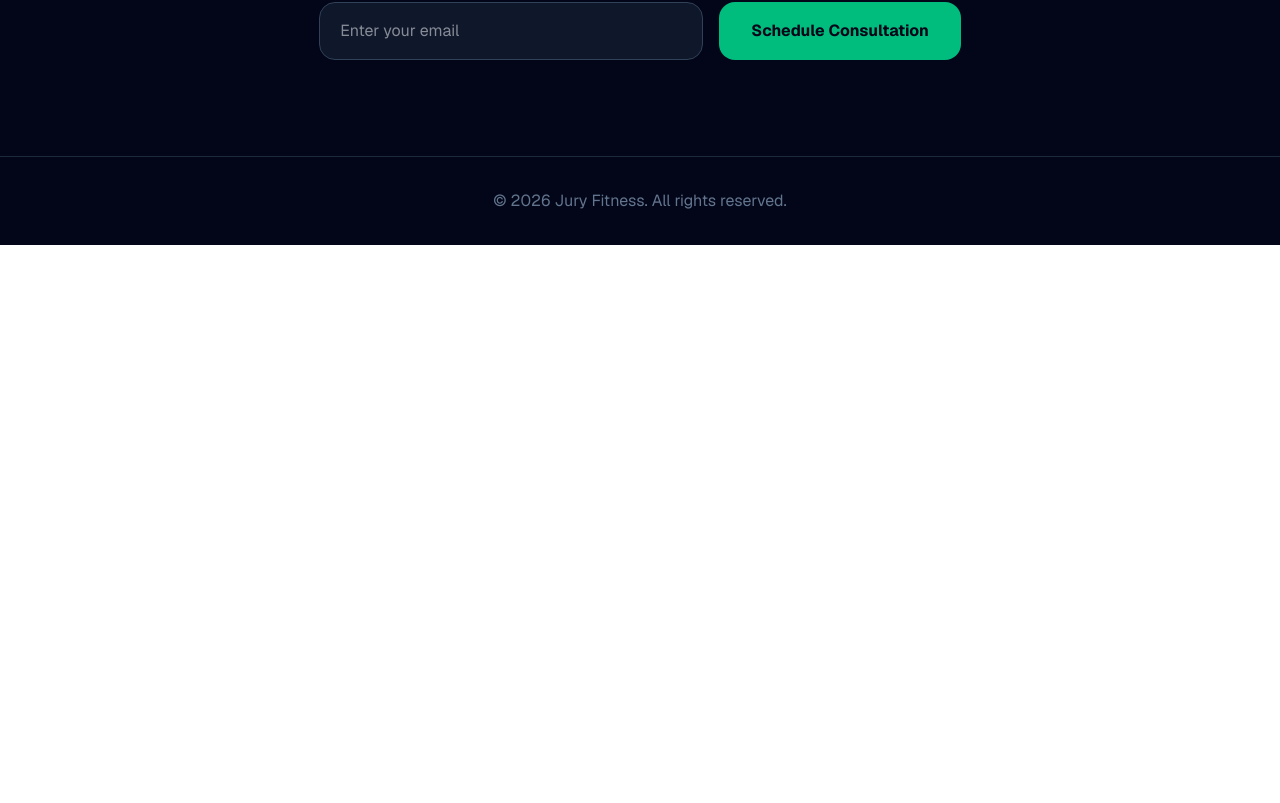
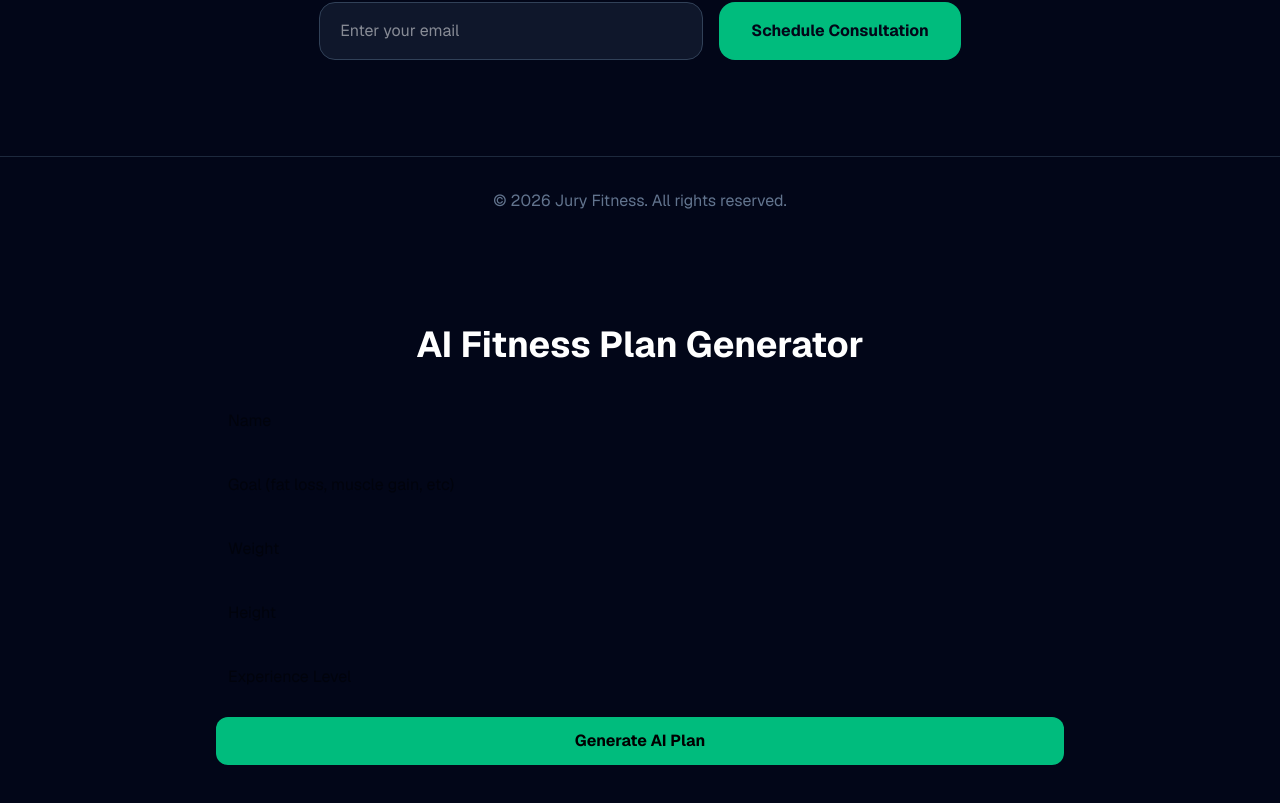
Before and after one commit to bradenjury06-debug/jury-fitness, a Next.js app: page / in a window 1280 px wide. Shown: the part 3555-4358 px from the top of the page. Before the commit the page ends 3800 px from the top, so only its background shows below. Built offline with nearby package versions, Linux system fonts and the light colour scheme.

Commit message:
Added AI signup system

```diff
--- a/app/page.tsx
+++ b/app/page.tsx
@@ -1,4 +1,17 @@
+"use client";
+
+import { useState } from "react";
 export default function JuryFitnessWebsite() {
+const [result, setResult] = useState("");
+const [loading, setLoading] = useState(false);
+
+const [formData, setFormData] = useState({
+  name: "",
+  goal: "",
+  weight: "",
+  height: "",
+  experience: "",
+});
   const services = [
     {
       title: "1-on-1 Personal Training",
@@ -357,6 +370,84 @@ export default function JuryFitnessWebsite() {
       <footer className="border-t border-slate-800 py-8 text-center text-slate-500">
         <p>© 2026 Jury Fitness. All rights reserved.</p>
       </footer>
+    <section className="max-w-4xl mx-auto px-6 py-20">
+  <h2 className="text-4xl font-bold mb-8 text-center">
+    AI Fitness Plan Generator
+  </h2>
+
+  <div className="grid gap-4">
+    <input
+      placeholder="Name"
+      className="p-3 rounded-xl text-black"
+      onChange={(e) =>
+        setFormData({ ...formData, name: e.target.value })
+      }
+    />
+
+    <input
+      placeholder="Goal (fat loss, muscle gain, etc)"
+      className="p-3 rounded-xl text-black"
+      onChange={(e) =>
+        setFormData({ ...formData, goal: e.target.value })
+      }
+    />
+
+    <input
+      placeholder="Weight"
+      className="p-3 rounded-xl text-black"
+      onChange={(e) =>
+        setFormData({ ...formData, weight: e.target.value })
+      }
+    />
+
+    <input
+      placeholder="Height"
+      className="p-3 rounded-xl text-black"
+      onChange={(e) =>
+        setFormData({ ...formData, height: e.target.value })
+      }
+    />
+
+    <input
+      placeholder="Experience Level"
+      className="p-3 rounded-xl text-black"
+      onChange={(e) =>
+        setFormData({
+          ...formData,
+          experience: e.target.value,
+        })
+      }
+    />
+
+    <button
+      onClick={async () => {
+        setLoading(true);
+
+        const res = await fetch("/api/generate-plan", {
+          method: "POST",
+          headers: {
+            "Content-Type": "application/json",
+          },
+          body: JSON.stringify(formData),
+        });
+
+        const data = await res.json();
+
+        setResult(data.result);
+        setLoading(false);
+      }}
+      className="bg-emerald-500 text-black font-bold py-3 rounded-xl"
+    >
+      {loading ? "Generating..." : "Generate AI Plan"}
+    </button>
+
+    {result && (
+      <div className="bg-slate-900 p-6 rounded-2xl whitespace-pre-wrap">
+        {result}
+      </div>
+    )}
+  </div>
+</section>
     </div>
   );
 }
--- a/package.json
+++ b/package.json
@@ -10,6 +10,7 @@
   },
   "dependencies": {
     "next": "16.2.6",
+    "openai": "^6.37.0",
     "react": "19.2.4",
     "react-dom": "19.2.4"
   },
```
Also changed, not shown: app/app/api/generate-plan/route.ts (added), 1 other file (tests, documents, lock files or other folders).
